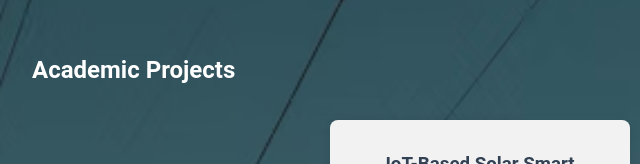
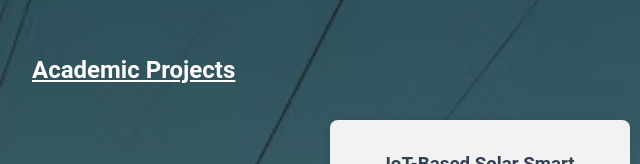
Before and after one commit to Pavithran-Website/PavithranChinnapaiyan, a plain HTML site: page index.html in a window 1280 px wide. Shown: the part 636-800 px from the top of the page, 0-640 px from the left. Drawn offline with Linux system fonts and the light colour scheme.

Commit message:
Update index.html

```diff
--- a/index.html
+++ b/index.html
@@ -75,7 +75,7 @@
 
     <section>
         <div>
-            <h2 style="text-align: left;">Academic Projects</h2>
+            <h2 style="text-align: left; text-decoration: underline;">Academic Projects</h2>
         </div>
 
         <section class="container">
```
